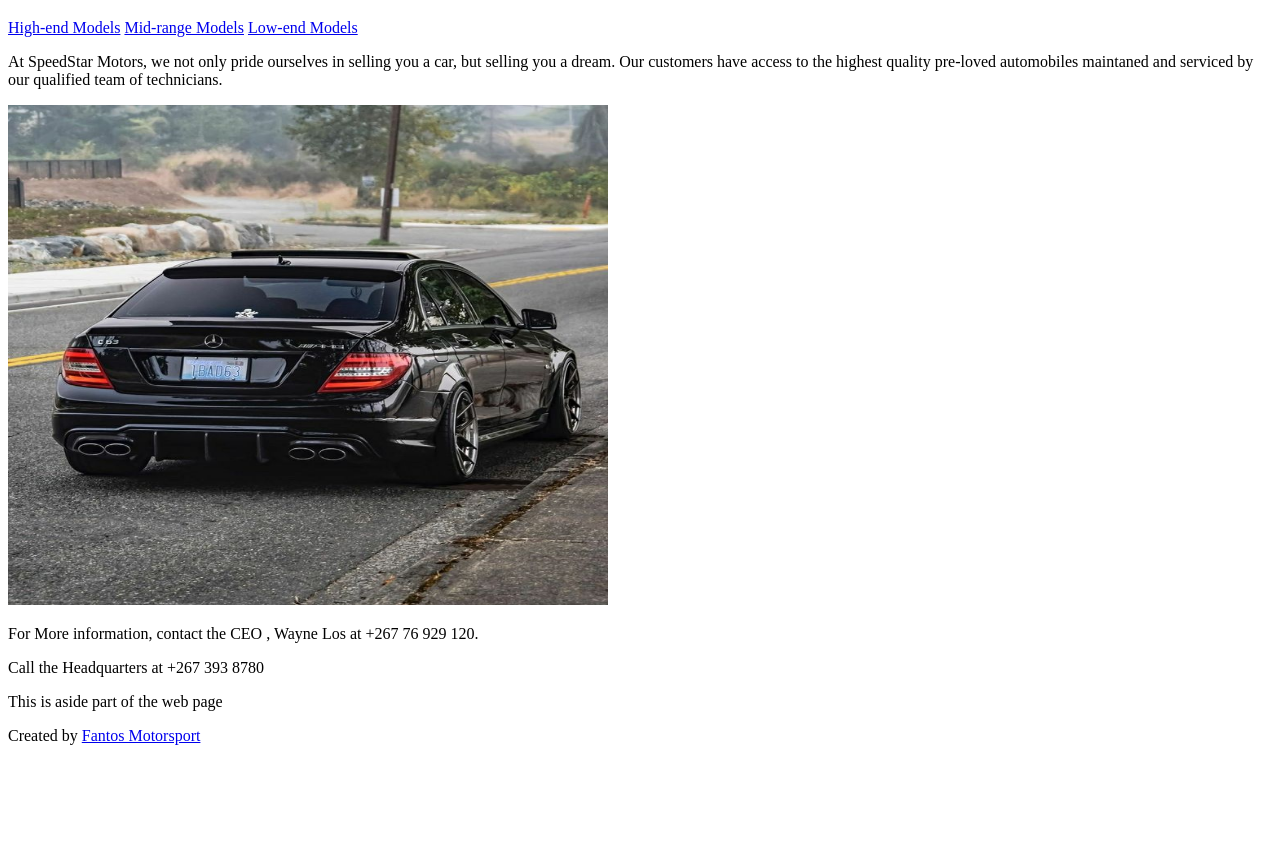
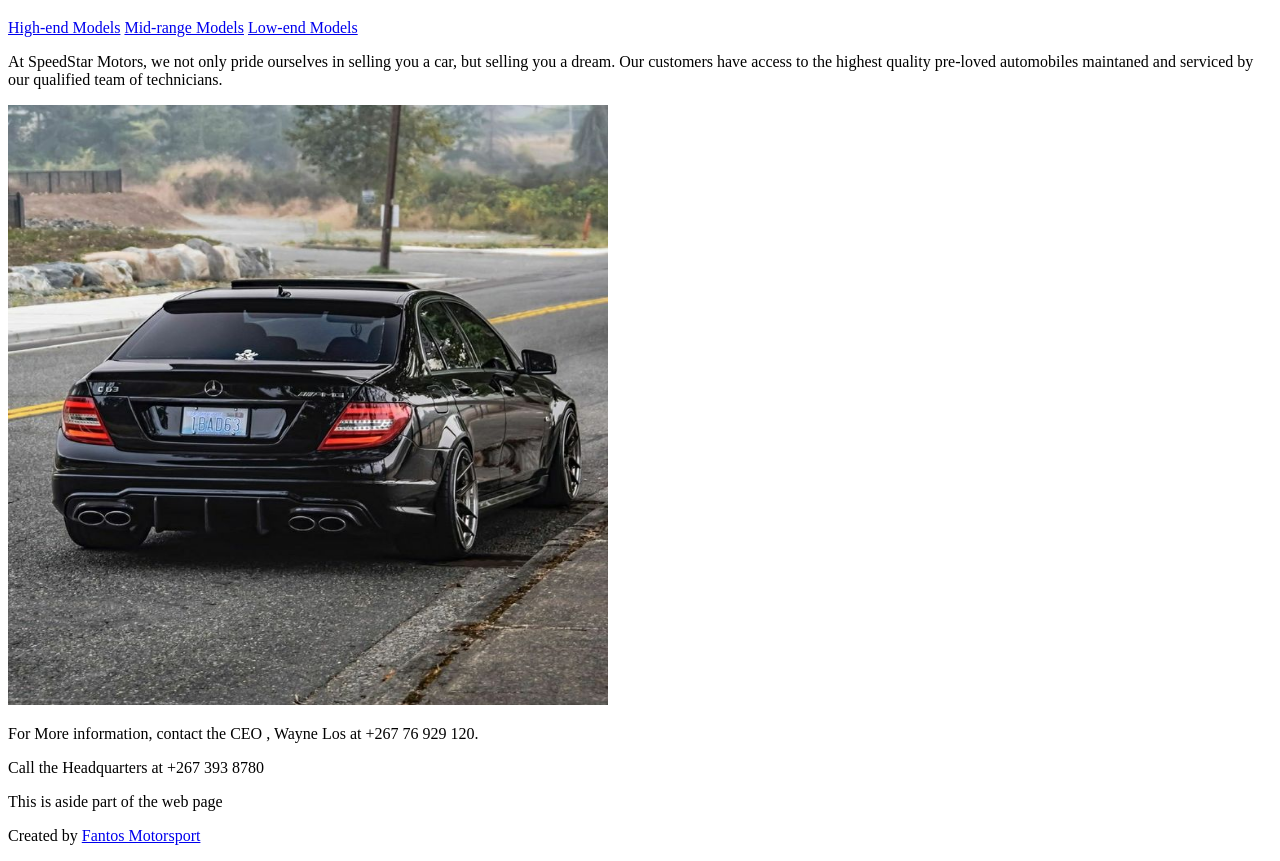
Before and after one commit to bida23-100/Speed-Star-Motors, a plain HTML site: page index.html in a window 1280 px wide. Shown: the part 61-922 px from the top of the page. Before the commit the page ends 822 px from the top, so only its background shows below. Drawn offline with Linux system fonts and the light colour scheme.

Commit message:
index.html

```diff
--- a/index.html
+++ b/index.html
@@ -20,7 +20,7 @@
  <p>At SpeedStar Motors, we not only pride ourselves in selling you a car, but selling you a dream. Our customers have access to the highest quality pre-loved automobiles maintaned and serviced by our qualified team of technicians. </p>
 </header>
 
- <img src = "Mercedes-Benz AMG C63 Stanced Black (1).jpg" width="600" height="500"/>
+ <img src = "Mercedes-Benz AMG C63 Stanced Black (1).jpg" width="600" height="600"/>
 
  <nav>
 <ul>
```
